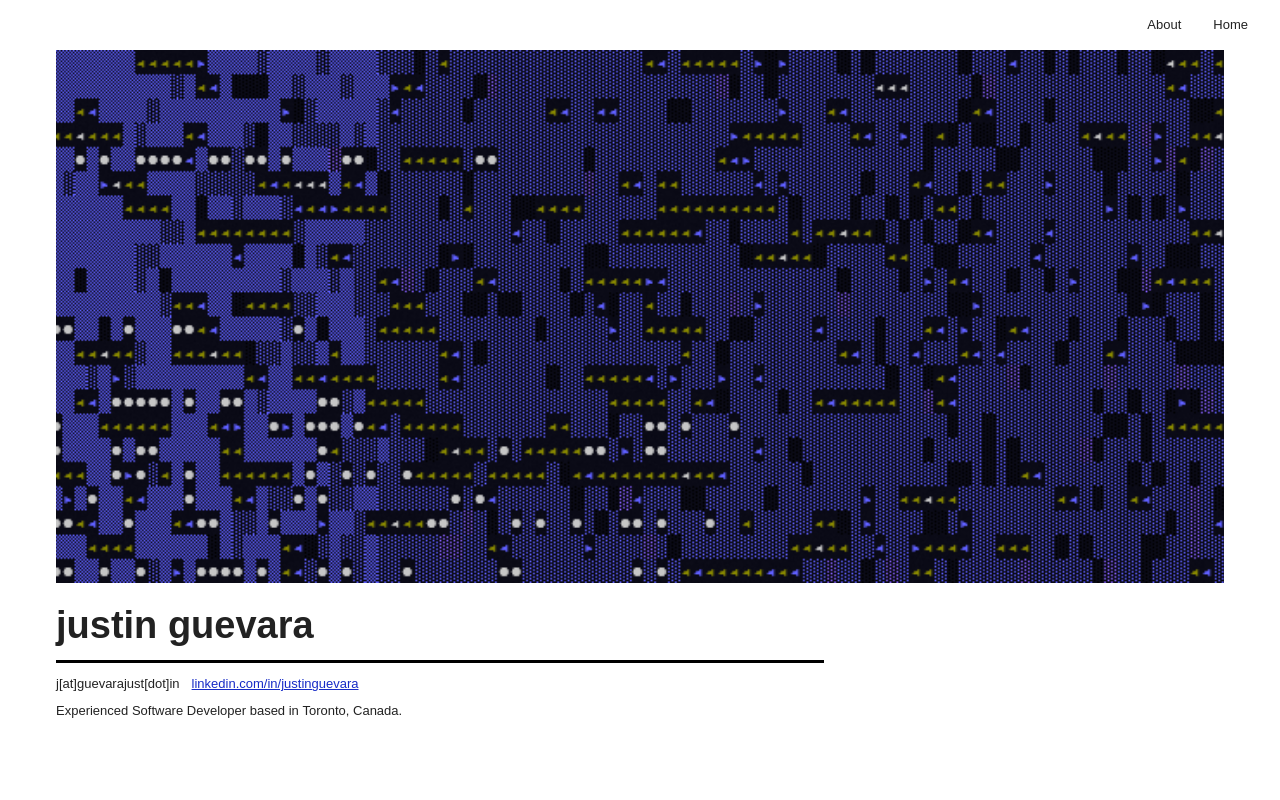
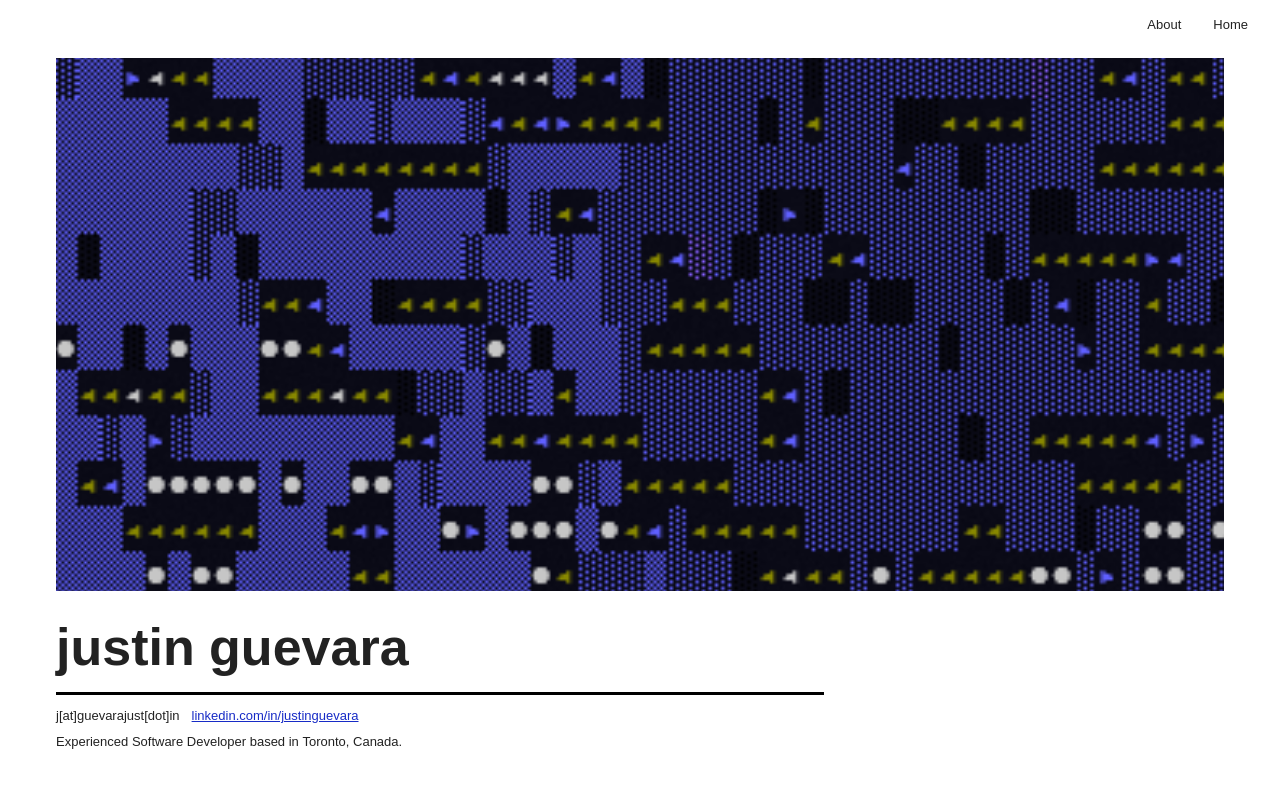
Before and after one commit to justinguevara/www.justinguevara.ca, a React (Vite) app: page / in a window 1280 px wide. Shown: the top 800 px of the page. Built offline with nearby package versions, Linux system fonts and the light colour scheme.

Commit message:
adjust front page title styling

```diff
--- a/src/App.css
+++ b/src/App.css
@@ -28,7 +28,14 @@
   }
 }
 
+@media screen and (min-width:481px) {
+  .feature-container {
+    margin-top: 8px;
+  }
+}
+
 .feature-container {
+  margin-top: 8px;
   box-sizing: content-box;
   padding-left: 16px;
   padding-right: 16px;
@@ -44,7 +51,7 @@
 @media screen and (max-width: 480px) {
   .home-heading-background {
     height: 200px;
-    background-size: 900%;
+    background-size: 1200%;
     background-position: center center;
   }
 }
@@ -60,8 +67,8 @@
 @media screen and (min-width: 1025px) {
   .home-heading-background {
     height: 533px;
-    background-size: cover;
-    background-position: calc(100% + 266px) center;
+    background-size: 500%;
+    background-position: calc(100% + 1500px) center;
   }
 }
 
@@ -333,6 +340,7 @@ a {
 }
 
 .front-page .primary-content-container {
+  padding-top: 4px;
   padding-left: 16px;
   padding-right: 16px;
   padding-bottom: 56px
@@ -347,9 +355,21 @@ a {
   margin-bottom: 12px
 }
 
-@media (max-width:361px) {
+@media screen and (min-width: 721px) {
   .front-page .name {
-    text-align: center
+    font-size: 52px;
+  }
+}
+
+@media screen and (min-width: 481px) and (max-width: 720px) {
+  .front-page .name {
+    font-size: 42px
+  }
+}
+
+@media screen and (max-width: 480px) {
+  .front-page .name {
+    font-size: 38px
   }
 }
 
@@ -402,10 +422,6 @@ a {
     padding: 16px
   }
 
-  .front-page .name {
-    font-size: 38px
-  }
-
   .front-page .quotes .quote .content {
     font-size: 22px;
     padding-right: 20%
@@ -449,10 +465,6 @@ a {
   .woocommerce .shop-page .primary-content-container ul.products[class*=columns-] li.product.type-product,
   .woocommerce-page .shop-page .primary-content-container ul.products[class*=columns-] li.product.type-product {
     width: 100%
-  }
-
-  .front-page .name {
-    font-size: 26px
   }
 
   .front-page .quotes .quote .content {
```
